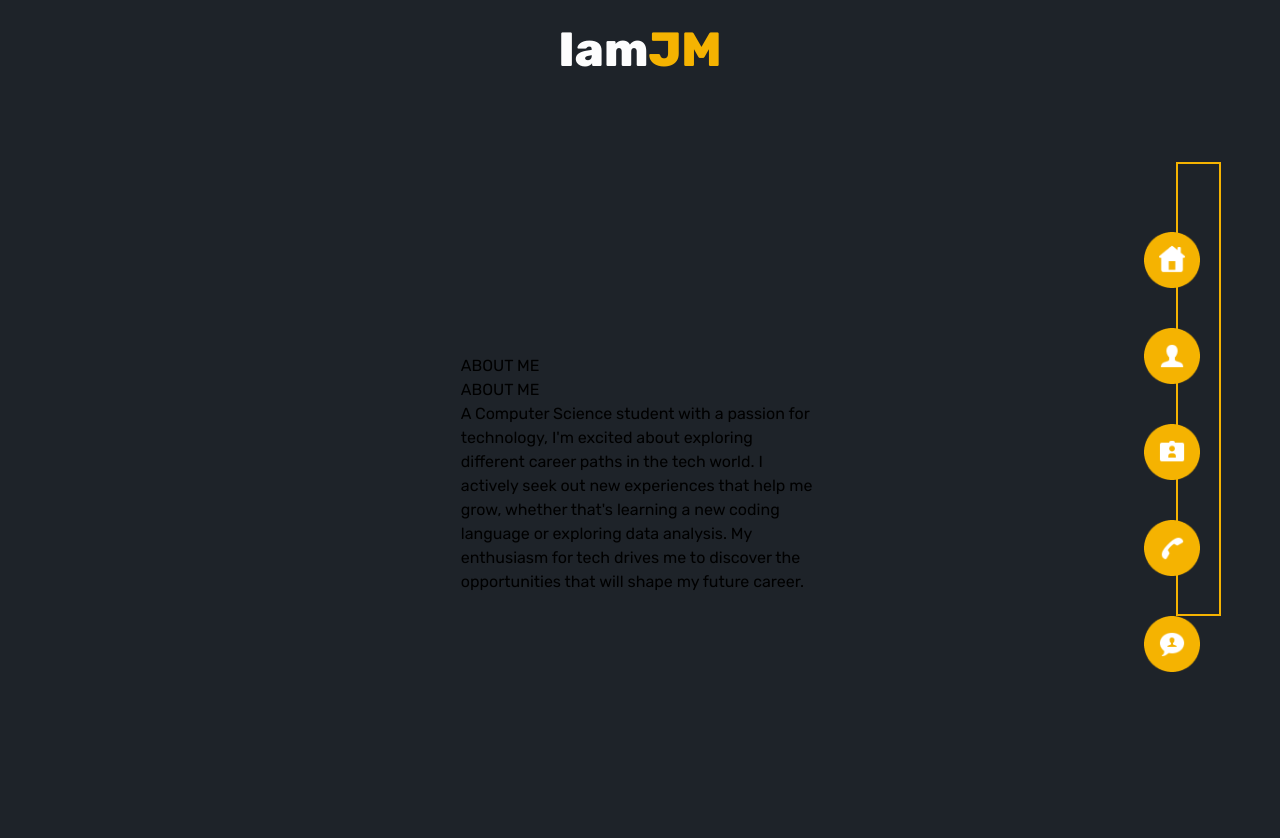
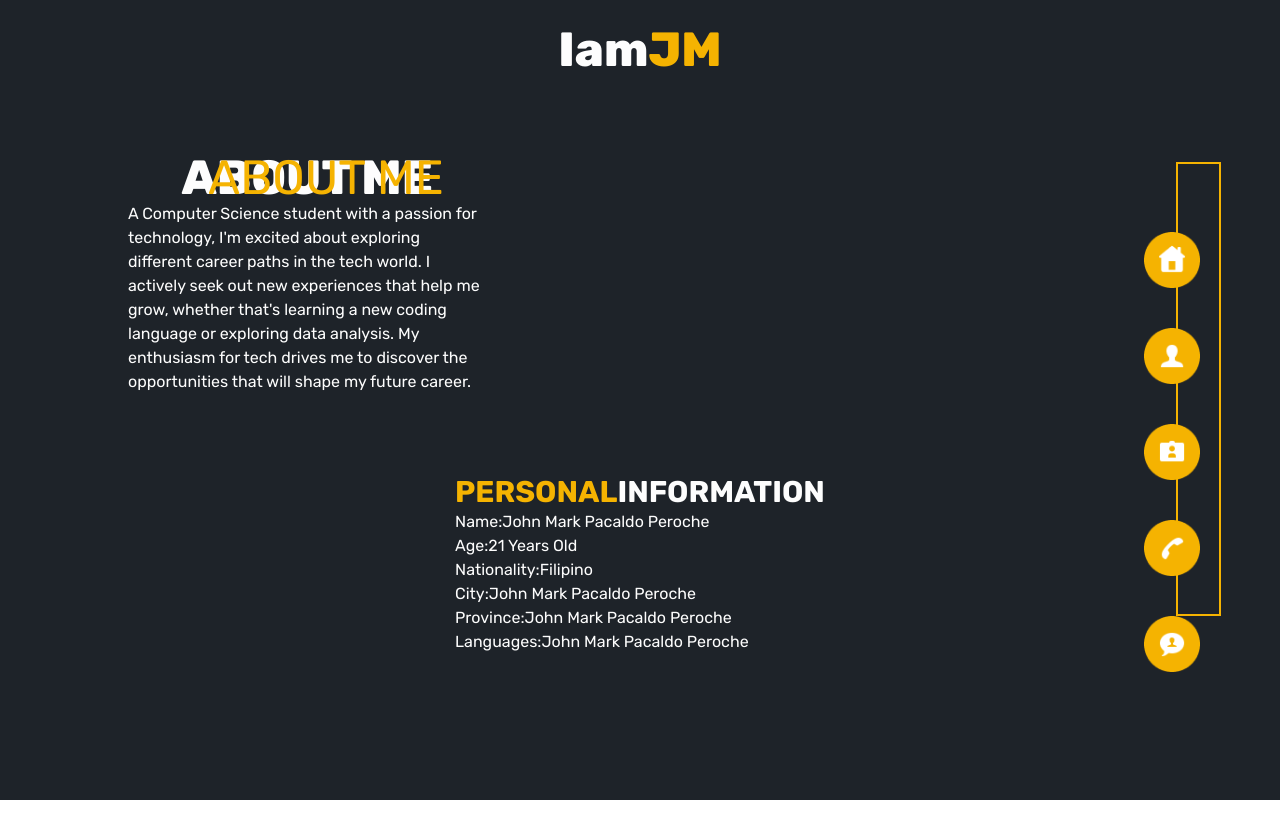
Before and after one commit to Java-rice/IAmJM, a React (Vite) app: page /about in a window 1280 px wide. Shown: the top 838 px of the page. After the commit the page ends 800 px from the top, so only its background shows below. Built offline with nearby package versions, Linux system fonts and the light colour scheme; the HTML template or start-up script is replaced by a standard one.

Commit message:
about incomplete

```diff
--- a/src/pages/about/About.jsx
+++ b/src/pages/about/About.jsx
@@ -3,14 +3,34 @@ import Navigation from "../../components/navigation/Navigation";
 
 const About = () => {
   return (
-    <div className="px-[10%] gap-[10%] font-rubik flex lg:flex-row justify-center items-center flex-col-reverse h-auto lg:min-h-screen py-auto">
-      <div className="lg:w-[35%] w-[100%]">
-        <div>
-          <h2>ABOUT ME</h2>
-          <h1>ABOUT ME</h1>
+    <div className="px-[10%] gap-20 text-[#FDFDFD] font-rubik flex flex-col justify-center items-center h-auto py-auto">
+      <div className="flex lg:flex-row flex-col-reverse pt-20 ">
+        <div className="lg:w-[35%] w-[100%] ">
+          <div className="relative">
+            <h2 className="text-[#F5B301] absolute text-5xl z-0 text-center left-20">ABOUT ME</h2>
+            <h1 className="font-extrabold text-center text-5xl z-10">ABOUT ME</h1>
+          </div>
+          <p>A Computer Science student with a passion for technology, I'm excited about exploring different career paths in the tech world. I actively seek out new experiences that help me grow, whether that's learning a new coding language or exploring data analysis. My enthusiasm for tech drives me to discover the opportunities that will shape my future career.</p>
         </div>
-        <p>A Computer Science student with a passion for technology, I'm excited about exploring different career paths in the tech world. I actively seek out new experiences that help me grow, whether that's learning a new coding language or exploring data analysis. My enthusiasm for tech drives me to discover the opportunities that will shape my future career.</p>
       </div>
+      <div>
+        <h3 className="font-bold text-3xl"><span className="text-[#F5B301]">PERSONAL</span>INFORMATION</h3>
+        <div></div>
+        <div></div>
+            <div>
+              <p>Name:<span>John Mark Pacaldo Peroche</span></p>
+              <p>Age:<span>21 Years Old</span></p>
+              <p>Nationality:<span>Filipino</span></p>
+            </div>
+            <div>
+              <p>City:<span>John Mark Pacaldo Peroche</span></p>
+              <p>Province:<span>John Mark Pacaldo Peroche</span></p>
+              <p>Languages:<span>John Mark Pacaldo Peroche</span></p>
+            </div>
+        <div></div>
+        <div></div>
+      </div>
+      <div></div>
       <Navigation></Navigation>
     </div>
   );
```
